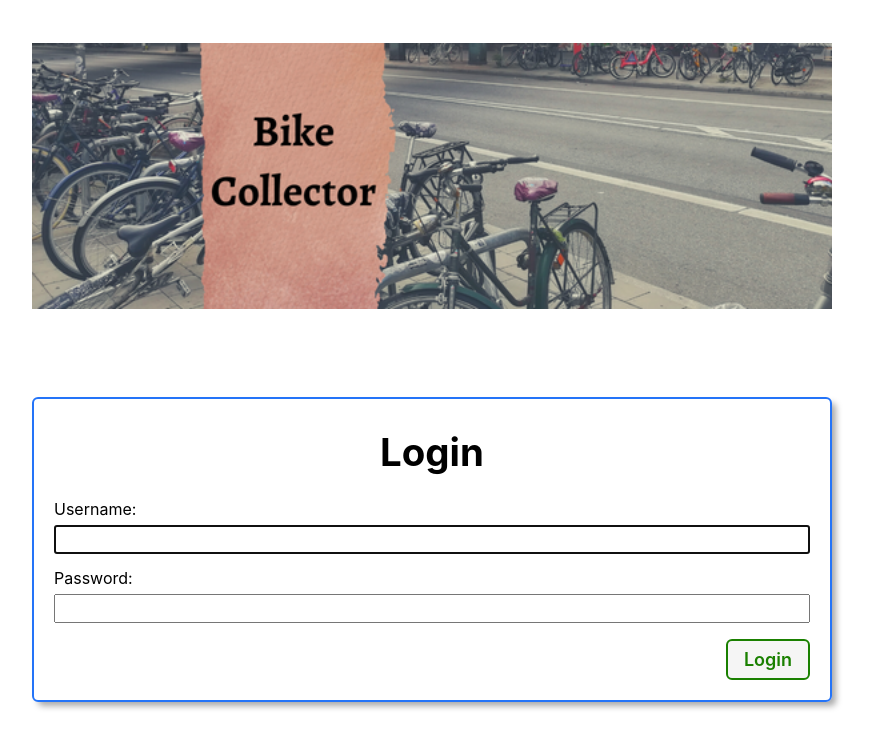
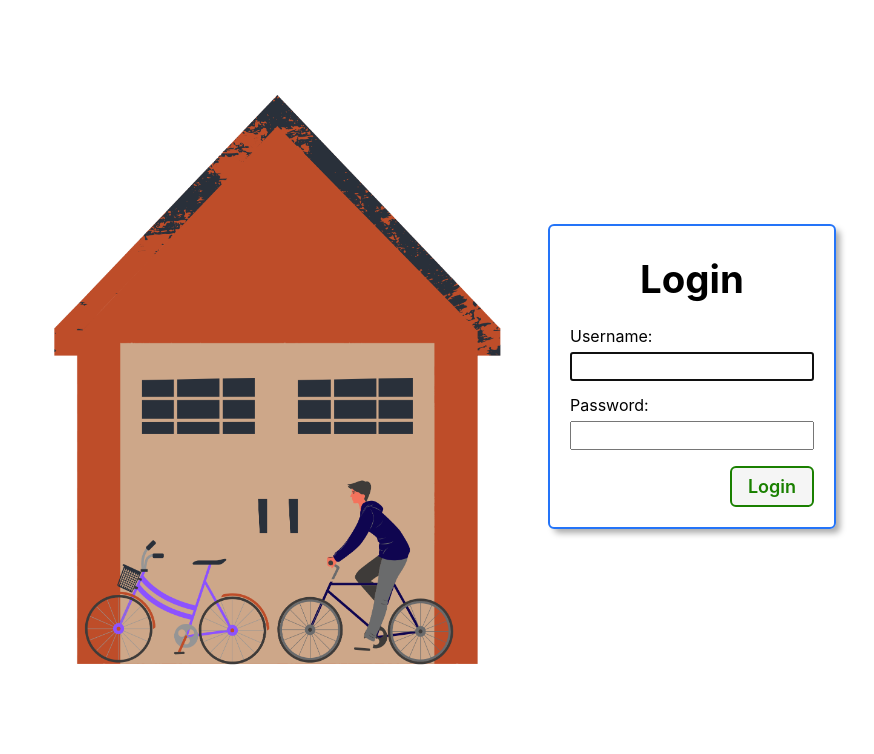
Before and after one commit to Lucky-feather/bike-collector, a Django app: page / in a window 1280 px wide. Shown: the part 54-808 px from the top of the page, without its empty margins (208-1082 px from the left). Before the commit the page ends 763 px from the top, so only its background shows below. Run offline with Django 4.2, Linux system fonts and the light colour scheme.

Commit message:
update landing page

```diff
--- a/main_app/static/css/home.css
+++ b/main_app/static/css/landing.css
@@ -4,7 +4,7 @@ main {
   justify-content: center;
   flex-wrap: wrap;
   height: 100%;
-  width: 100%
+  width: 100%;
 }
 
 main > section {
@@ -12,12 +12,21 @@ main > section {
   margin: 0;
 }
 
+.splash-layout {
+  display: flex;
+  flex-direction: column;
+  justify-content: center;
+  align-items: center;
+  padding: 5%;
+}
+
 .logo-container {
-  width: 100vh
+  width: 80%;
 }
 
 .logo-container > img {
-  width: 100%;
+  width: 90%;
+  margin: 10px;
 }
 
 .header-logo-container {
@@ -65,10 +74,16 @@ main > section {
     justify-content: space-around;
   }
 
-  /* main > section {
+  main > section {
     width: 40%;
-  } */
+  }
 
+  .splash-layout {
+    display: flex;
+    flex-direction: row;
+    justify-content: center;
+    align-items: center;
+  }
   .login {
     border: var(--borders);
     padding: 20px;
@@ -77,7 +92,7 @@ main > section {
     width: 100%;
   }
 
-  /* .logo-container {
+  .logo-container {
     max-width: 520px;
-  } */
+  }
 }
--- a/main_app/templates/bikes/detail.html
+++ b/main_app/templates/bikes/detail.html
@@ -30,7 +30,6 @@
     >
   </div>
   <div class="bike-details">
-    <h3>{{bike.color}} frame</h3>
     <h3>Description: {{ bike.description }} </h3>
   </div>
 
--- a/main_app/templates/home.html
+++ b/main_app/templates/home.html
@@ -2,17 +2,14 @@
 {% load static %}
 
 {% block head %}
-<link rel="stylesheet" type="text/css" href="{% static 'css/home.css' %}"/>
+<link rel="stylesheet" type="text/css" href="{% static 'css/landing.css' %}"/>
 {% endblock %}
 
 {% block content %}
-
+<div class='splash-layout'>
 <section class="logo-container">
-    <img src="{% static 'images/splash.png' %}" alt="a photo of parked bikes with text saying 'bike collector'" />
-  {% comment %} <img
-    src="{% static 'images/logotype.svg' %}"
-    alt="Text reads: Cat Collector"
-  /> {% endcomment %}
+  <img src="{% static 'images/shed.png' %}" alt="bike shed with bikes in front of it"
+  />
 </section>
 
 {% if not user.is_authenticated %}
@@ -25,5 +22,6 @@
       <button type="submit" class="btn submit">Login</button>
     </form>
   </section>
+</div>
 {% endif %}
 {% endblock %}
```
Also changed, not shown: main_app/static/images/shed.png (added).
